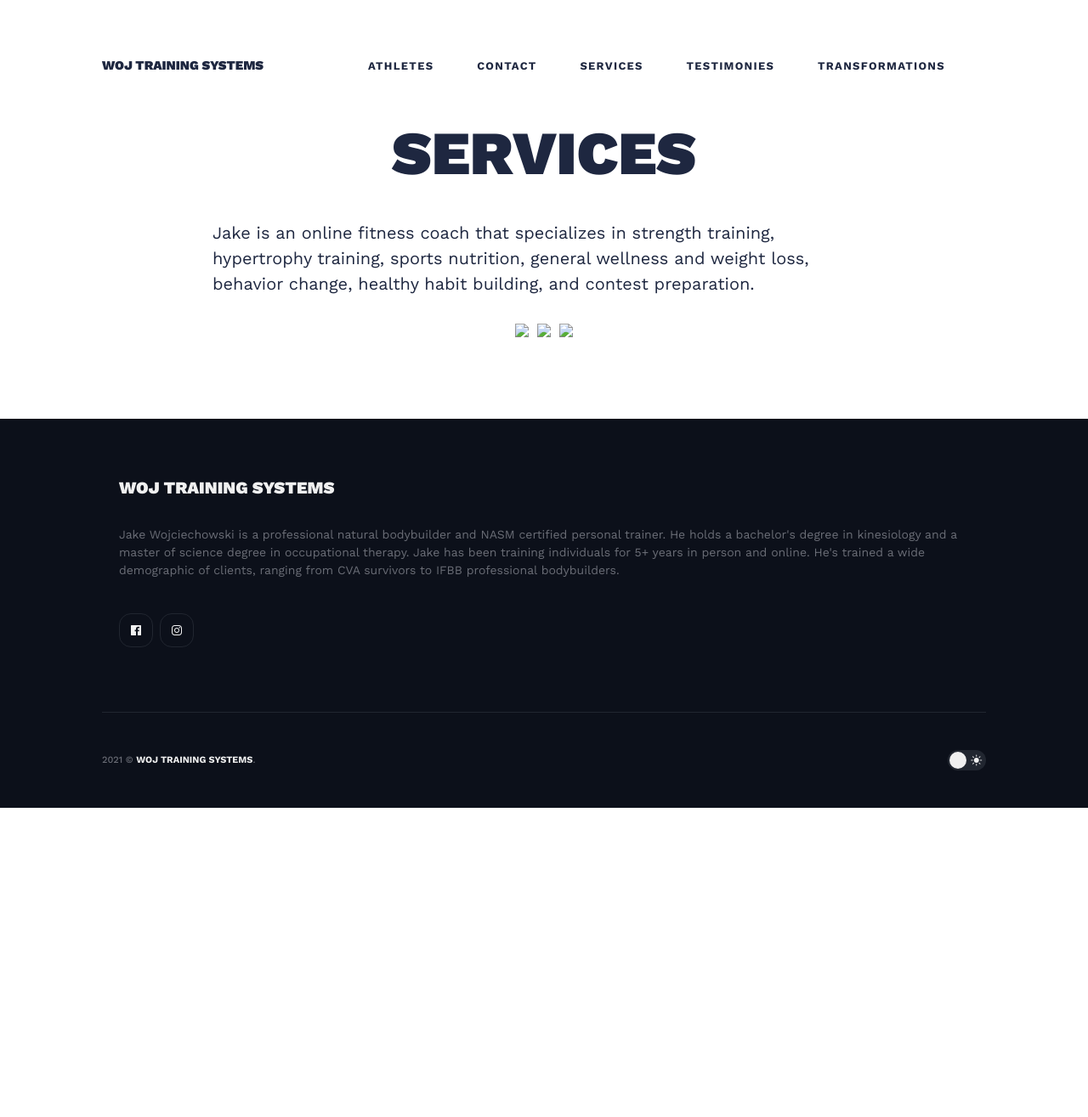
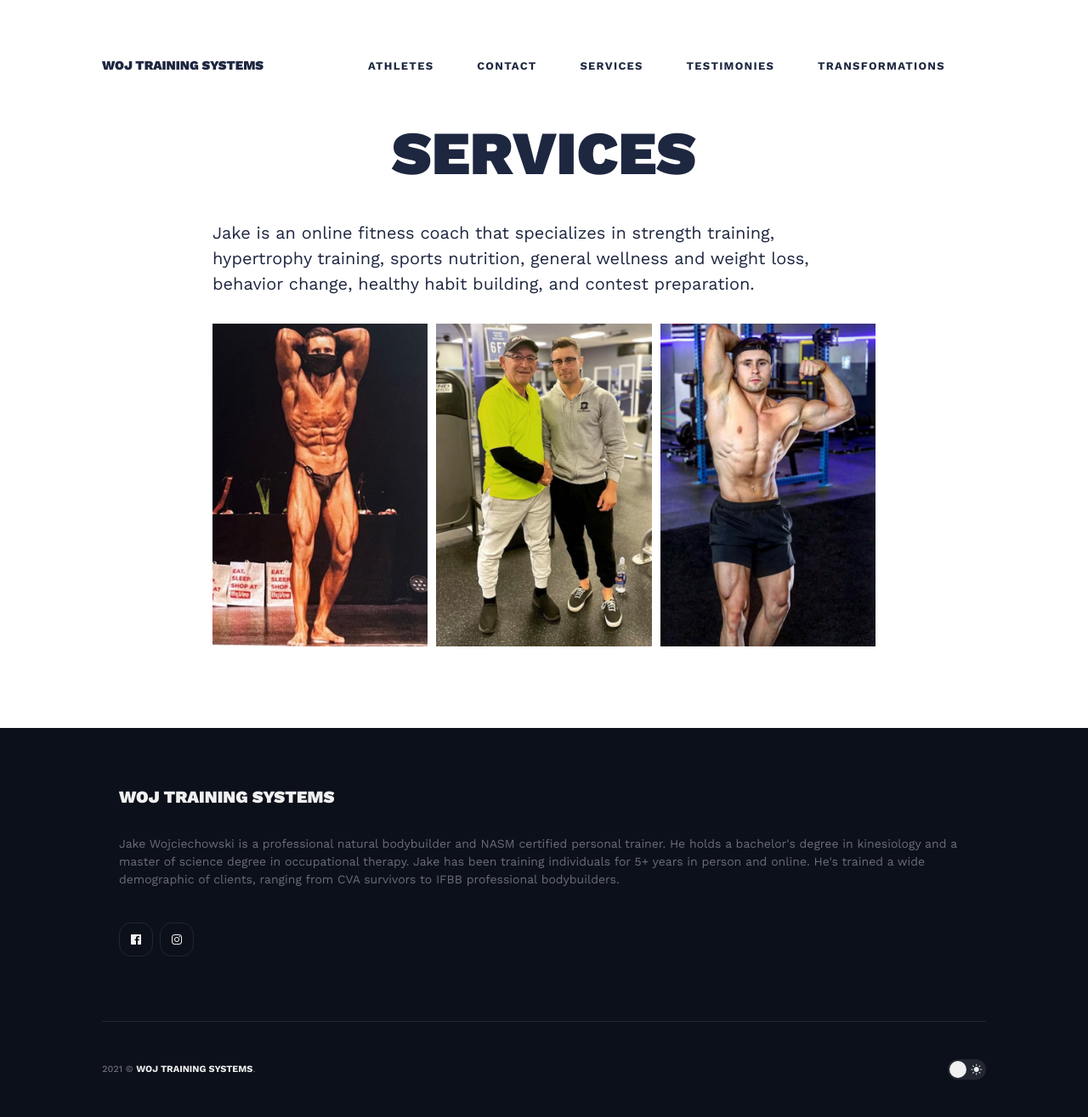
Before and after one commit to wojtrainingsystems/wojtrainingsystems.github.io, a Jekyll site: the page built from _pages/services.md, in a window 1280 px wide. Shown: the whole page at 85% size. Built offline with Jekyll 4.4.1, drawn with Linux system fonts in a browser that asks for light colours; nearby versions of some CDN libraries; before the commit the page ends 951 px from its top, so only the background shows below that.

Commit message:
Update services.md

```diff
--- a/_pages/services.md
+++ b/_pages/services.md
@@ -8,9 +8,9 @@ Jake is an online fitness coach that specializes in strength training, hypertrop
 
 <div class="gallery-box">
   <div class="gallery">
-    <img src="/images/jake1.jpeg">
-    <img src="/images/jake2.jpeg">
-    <img src="/images/jake3.jpeg">
+    <img src="/images/jake/Jake2.jpeg">
+    <img src="/images/jake/Jake3.jpeg">
+    <img src="/images/jake/Jake4.jpeg">
 
   </div>
 </div>
```
